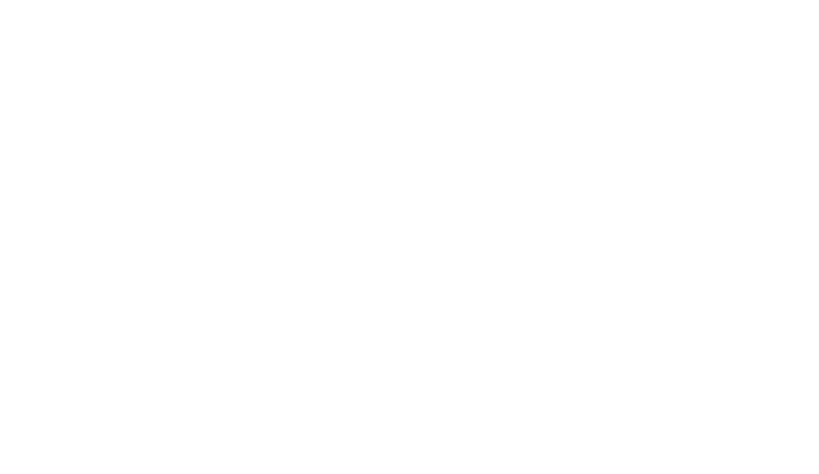
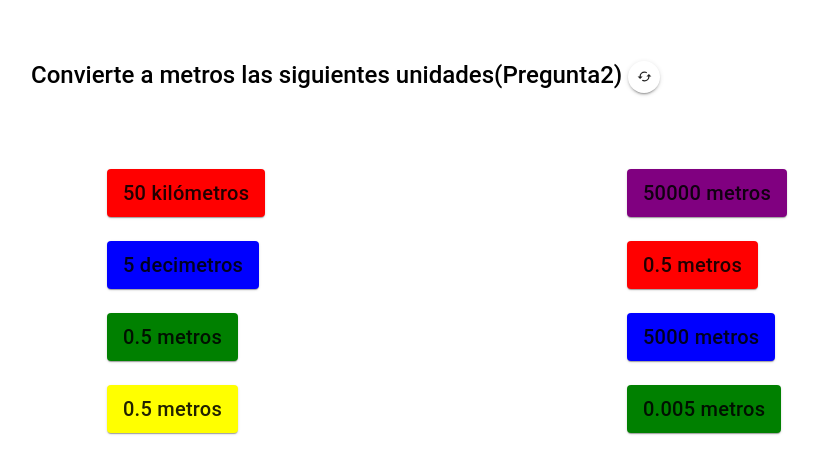
Before and after one commit to inspedralbes/transversal-tr2-2023-2024-front-back-damtr2g5, a Vue app in the folder vuetify-project/: page /pr in a window 1280 px wide. Before the commit this address had no page. Shown: the top 474 px of the page, without its empty margins (29-848 px from the left). Built offline with nearby package versions, Linux system fonts and the light colour scheme.

Commit message:
revamp formato2

```diff
--- /dev/null
+++ b/vuetify-project/src/components/Formato2v2.vue
@@ -0,0 +1,153 @@
+<template >
+    <div class="mt-15 ml-15 mr-15">
+        <div class="text-h5 font-weight-medium mb-2">
+            {{ pregunta.pregunta }}
+            <v-btn icon="$refresh" size="x-small" @click="reinicio"></v-btn>
+        </div>
+
+        <div class="mt-15 ml-15 mr-15 d-flex flex-row">
+            <v-container>
+                <v-row v-for="(card, index) in pregunta.respuestas[0]" :key="'first-row-' + index">
+                    <v-col cols="auto">
+                        <v-card :class="getCardClass(0, index)" @click="selectCard(0, index)">
+                            <v-card-title>{{ card }}</v-card-title>
+                        </v-card>
+                    </v-col>
+                </v-row>
+            </v-container>
+            <v-container>
+                <v-row v-for="(card, index) in pregunta.respuestas[1]" :key="'second-row-' + index">
+                    <v-col cols="auto">
+                        <v-card :class="getCardClass(1, index)" @click="selectCard(1, index)">
+                            <v-card-title>{{ card }}</v-card-title>
+                        </v-card>
+                    </v-col>
+                </v-row>
+            </v-container>
+        </div>
+    </div>
+</template>
+<script>
+import { useAppStore } from '@/store/app'
+import { reactive, ref, toRefs } from 'vue';
+export default {
+    name: 'Formato2',
+    props: {
+        preguntaSeleccionada: {
+            type: Object,
+            required: true
+        },
+        isDisabled: {
+            type: Boolean,
+            required: true
+        }
+    },
+    data() {
+        return {
+        };
+    },
+    created() {
+    },
+    methods: {
+
+    }, setup() {
+        const state = reactive({
+            selectedCards: [{ row: null, index: null }, { row: null, index: null }],
+            pairsFound: 0,
+            matchedPairs: []
+        });
+        const pregunta = {
+            "id": 2,
+            "pregunta": "Convierte a metros las siguientes unidades(Pregunta2)",
+            "respuestas": [
+                [
+                    "50 kilómetros",
+                    "5 decimetros",
+                    "0.5 metros",
+                    "0.5 metros"
+                ],
+                [
+                    "50000 metros",
+                    "0.5 metros",
+                    "5000 metros",
+                    "0.005 metros"
+                ]
+            ],
+            "idTema": "4",
+            "formato": "Unir valores"
+        }
+        function selectCard(row, index) {
+            const card = pregunta.respuestas[row][index]; // Obtener el contenido de la tarjeta seleccionada
+
+            // Verificar si la tarjeta ya está seleccionada
+            const isSelected = state.selectedCards.some(selected => selected.row === row && selected.index === index);
+
+            if (!isSelected) {
+                state.selectedCards.push({ row, index, content: card }); // Marcar la tarjeta como seleccionada
+
+                // Lógica para verificar si se forma una pareja
+                if (state.selectedCards.length === 2) {
+                    const [card1, card2] = state.selectedCards;
+
+                    if (card1.content === card2.content) {
+                        // Encontró una pareja
+                        // Realizar acciones adicionales si es necesario
+                        state.selectedCards = []; // Reiniciar las tarjetas seleccionadas para el siguiente turno
+                    } else {
+                        // No es una pareja, deseleccionar las tarjetas después de un breve tiempo
+                        setTimeout(() => {
+                            state.selectedCards = [];
+                        }, 1000); // Cambiar el tiempo de espera si es necesario
+                    }
+                }
+            }
+        }
+
+        function isSelected(row, index) {
+            return (
+                state.selectedCards[row].row === row && state.selectedCards[row].index === index
+            );
+        }
+        function getCardClass(row, index) {
+            const colors = ['red', 'blue', 'green', 'yellow', 'purple']; // Lista de colores
+            const colorIndex = row * pregunta.respuestas[0].length + index; // Índice único basado en la posición de la tarjeta
+
+            return `card-color-${colors[colorIndex % colors.length]}`;
+        }
+
+        return {
+            state,
+            selectCard,
+            getCardClass,
+            pregunta
+        };
+    }
+}
+</script>
+<style >
+.selected {
+    /* Add your custom style for selected cards */
+    background-color: blueviolet;
+    /* Change this to the color you want */
+}
+
+.card-color-red {
+    background-color: red;
+}
+
+.card-color-blue {
+    background-color: blue;
+}
+
+.card-color-green {
+    background-color: green;
+}
+
+.card-color-yellow {
+    background-color: yellow;
+}
+
+.card-color-purple {
+    background-color: purple;
+}
+</style>
--- a/vuetify-project/src/router/index.js
+++ b/vuetify-project/src/router/index.js
@@ -34,7 +34,10 @@
         component: () => import(/* webpackChunkName: "home" */ '@/views/PantallaLogin.vue'),
       },
     ],
-  },
+  },{
+  path: '/pr',
+  component: () => import(/* webpackChunkName: "home" */ '@/components/Formato2v2.vue')}
+
 
 ]
 
```
